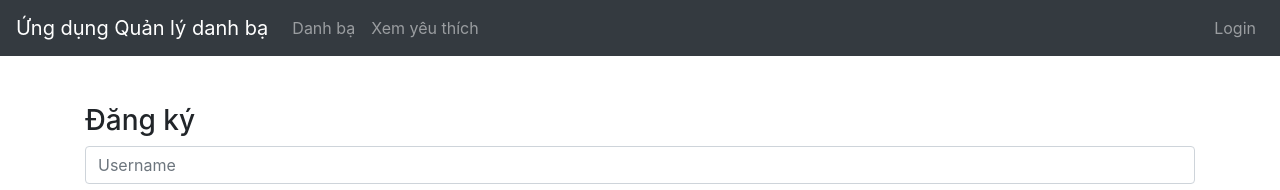
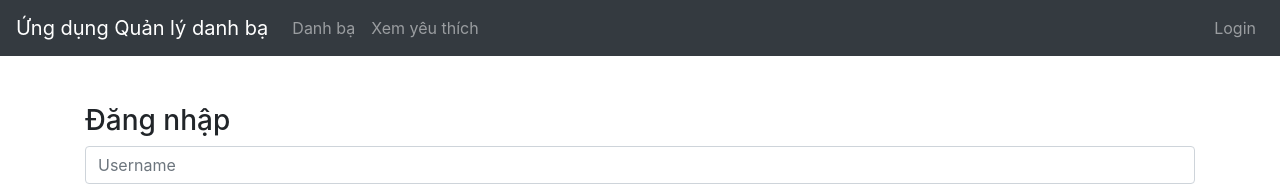
Before and after one commit to TPhuc495328/DC22V7N542_HuynhTrongPhuc_FRONTEND, a Vue app: page /login in a window 1280 px wide. Shown: the top 190 px of the page. Built offline with nearby package versions, Linux system fonts and the light colour scheme.

Commit message:
Update Login.vue

```diff
--- a/src/views/Login.vue
+++ b/src/views/Login.vue
@@ -1,6 +1,6 @@
 <template>
   <div class="container mt-5">
-    <h3>Đăng ký</h3>
+    <h3>Đăng nhập</h3>
 
     <form @submit.prevent="handleRegister">
       <input
```
